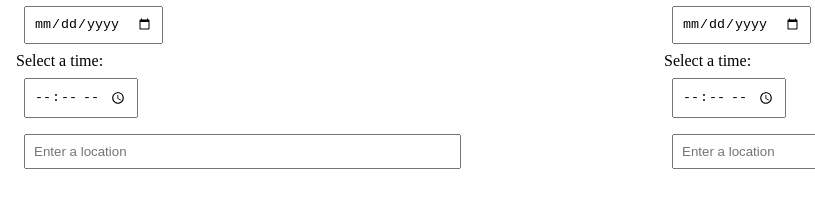
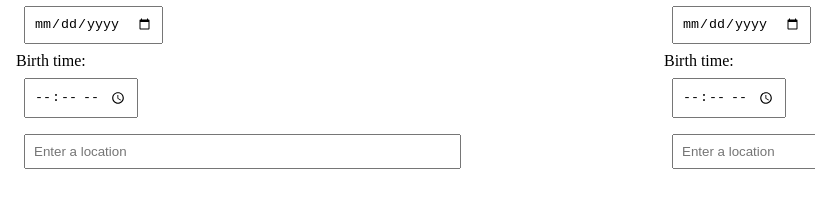
Before and after one commit to kar-an/kar-an.github.io, a plain HTML site: page index.html in a window 1280 px wide. Shown: the part 167-381 px from the top of the page, 0-815 px from the left. Drawn offline with nearby package versions, Linux system fonts and the light colour scheme; some packages are replaced by stand-ins of ours.

Commit message:
Update index.html

```diff
--- a/index.html
+++ b/index.html
@@ -23,7 +23,7 @@
 				<label for="birthday">Date Of Birth:</label><br>
 				<input type="date" id="boyDOB" name="birthday">
 				<br>
-				<label for="appt">Select a time:</label>
+				<label for="appt">Birth time:</label>
 				<br>
 				<input type="time" id="boyBTime">
 				<br>
@@ -34,7 +34,7 @@
 				<label for="birthday">Date Of Birth:</label><br>
 				<input type="date" id="girlDOB" name="birthday">
 				<br>
-				<label for="appt">Select a time:</label>
+				<label for="appt">Birth time:</label>
 				<br>
 				<input type="time" id="girlBTime">
 				<br>
```
